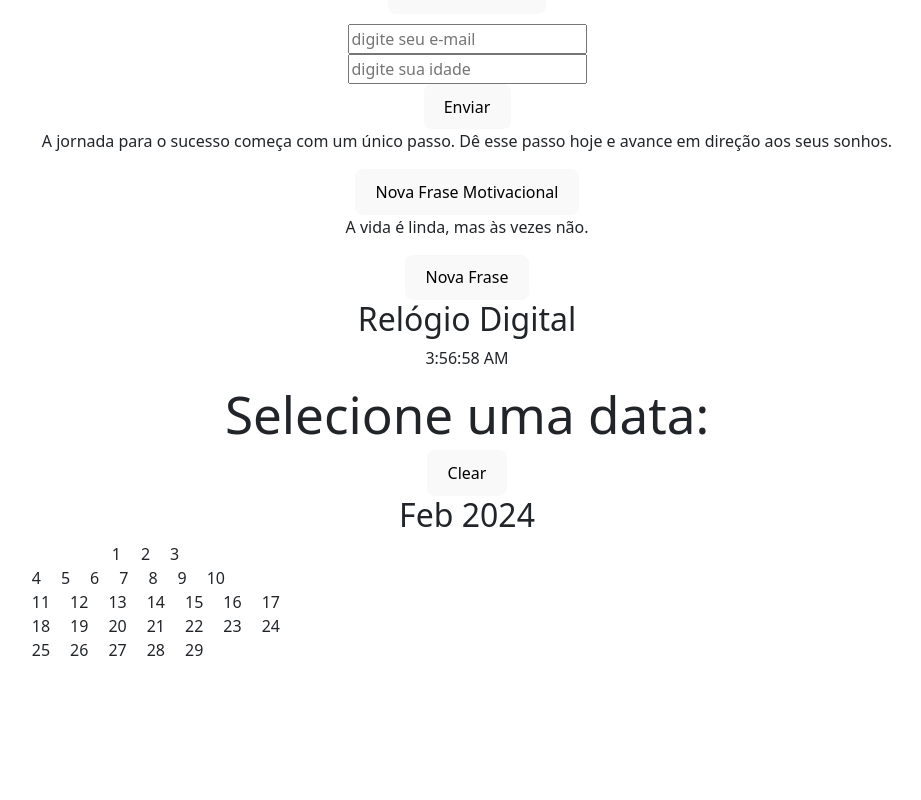
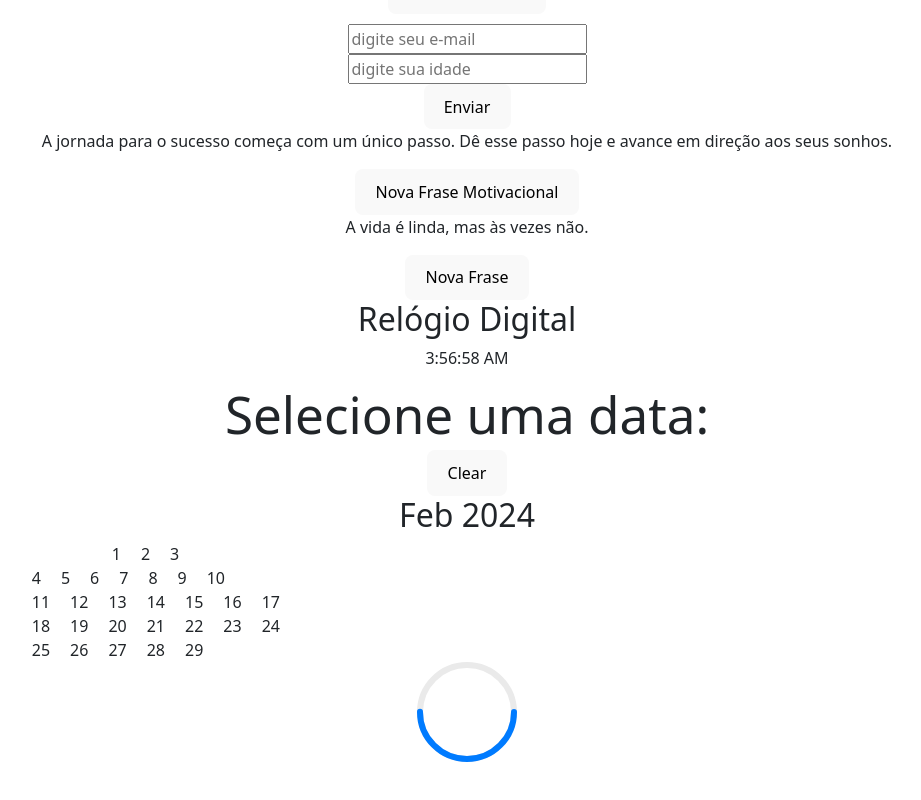
Before and after one commit to euannerocha/tres_meia_meia_code, a React (Vite) app in the folder code_tres_meia_meia/: page / in a window 1280 px wide. Shown: the part 4369-5169 px from the top of the page, without its empty margins (173-1094 px from the left). Before the commit the page ends 5095 px from the top, so only its background shows below. Built offline with nearby package versions, Linux system fonts and the light colour scheme; no server answers.

Commit message:
barra circular progresso

```diff
--- a/code_tres_meia_meia/src/pages/Home.tsx
+++ b/code_tres_meia_meia/src/pages/Home.tsx
@@ -45,6 +45,7 @@ import MotivationalButton from "../progresso/Marco/dia_61/dia_sessenta_e_um";
 import FrasesButton from "../progresso/Marco/dia_62/dia_sessenta_e_dois";
 import Clock from "../progresso/Marco/dia_63/dia_sessenta_e_tres";
 import Calendar from "../progresso/Marco/dia_64/dia_sessenta_e_quatro";
+import CircularProgress from "../progresso/Marco/dia_65/dia_sessenta_e_cinco";
 
 // import BarChart from "./progresso/Fevereiro/dia_37/dia_trinta_e_sete";
 
@@ -203,6 +204,8 @@ function Home() {
           <p>Data selecionada: {selectedDate.toLocaleDateString()}</p>
         )}
       </div>
+
+      <CircularProgress size={100} progress={50} strokeWidth={6} />
     </div>
   );
 }
--- /dev/null
+++ b/code_tres_meia_meia/src/progresso/Marco/dia_65/dia_sessenta_e_cinco.tsx
@@ -0,0 +1,55 @@
+import React from "react";
+import PropTypes from "prop-types";
+
+interface CircularProgressProps {
+  size: number;
+  progress: number;
+  strokeWidth?: number;
+}
+
+const CircularProgress: React.FC<CircularProgressProps> = ({
+  size,
+  progress,
+  strokeWidth = 4,
+}) => {
+  const radius = (size - strokeWidth) / 2;
+  const circumference = 2 * Math.PI * radius;
+  const progressOffset = circumference - (progress / 100) * circumference;
+
+  return (
+    <svg
+      width={size}
+      height={size}
+      viewBox={`0 0 ${size} ${size}`}
+      xmlns="http://www.w3.org/2000/svg"
+    >
+      <circle
+        cx={size / 2}
+        cy={size / 2}
+        r={radius}
+        fill="none"
+        stroke="#eaeaea"
+        strokeWidth={strokeWidth}
+      />
+      <circle
+        cx={size / 2}
+        cy={size / 2}
+        r={radius}
+        fill="none"
+        stroke="#007bff"
+        strokeWidth={strokeWidth}
+        strokeDasharray={circumference}
+        strokeDashoffset={progressOffset}
+        strokeLinecap="round"
+      />
+    </svg>
+  );
+};
+
+CircularProgress.propTypes = {
+  size: PropTypes.number.isRequired,
+  progress: PropTypes.number.isRequired,
+  strokeWidth: PropTypes.number,
+};
+
+export default CircularProgress;
```
